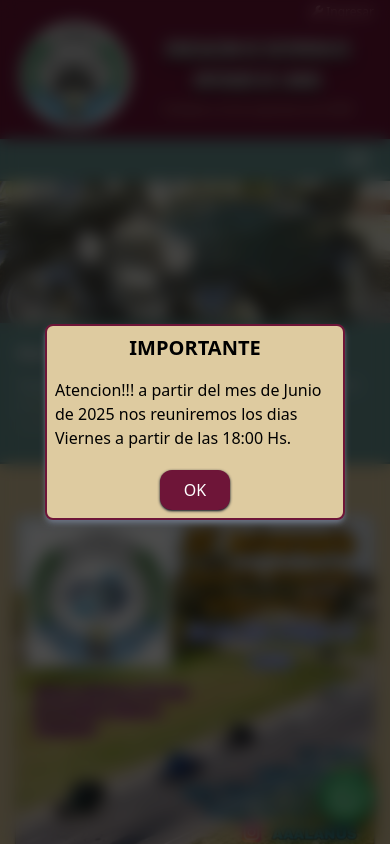
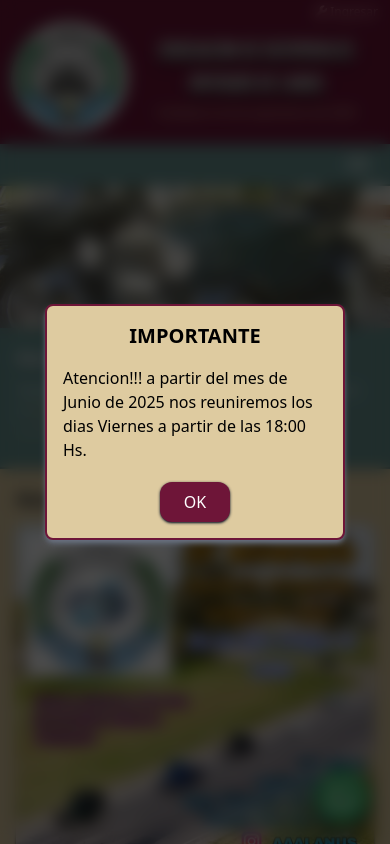
Before and after one commit to vdelaconcep/AAAL-beta, a React (Vite) app: page / in a window 390 px wide. Shown: the top 844 px of the page. Built offline with nearby package versions, Linux system fonts and the light colour scheme.

Commit message:
Trabajando en versión para móvil

```diff
--- a/src/components/botones/whatsapp.jsx
+++ b/src/components/botones/whatsapp.jsx
@@ -41,7 +41,7 @@ const Whatsapp = () => {
     return (
         <section>
             <button
-                className="fixed bottom-5 right-4 bg-[#36BB68] text-white px-3 pt-[10px] pb-[7px] rounded-full shadow-md shadow-gray-900 z-40 cursor-pointer transition-transform duration-300 ease-in-out hover:scale-108"
+                className="fixed bottom-5 right-5 bg-[#36BB68] text-white px-3 pt-[10px] pb-[7px] rounded-full shadow-md shadow-gray-900 z-40 cursor-pointer transition-transform duration-300 ease-in-out hover:scale-108"
                 title="Contactar por whatsapp"
                 ref={btnRef}
                 onClick={() => setMostrarContactos(true)}>
@@ -50,7 +50,7 @@ const Whatsapp = () => {
             {mostrarContactos &&
                 <div className='fixed inset-0 bg-black/70 backdrop-blur-sm z-60 flex items-center justify-center'>
                     <motion.div
-                        className="bg-[#DECBA0] border-2 border-[#6E1538] mx-2 px-2 md:px-6 rounded-lg shadow-md shadow-gray-500 max-w-[300px] md:max-w-md mx-auto relative"
+                        className="bg-[#DECBA0] border-2 border-[#6E1538] px-2 md:px-6 rounded-lg shadow-md shadow-gray-500 max-w-[300px] md:max-w-md mx-auto relative"
                         ref={modalRef}
                         initial={{ scale: 0.8 }}
                         animate={{ scale: 1, transition: { duration: 0.4 } }}>
--- a/src/components/footer.jsx
+++ b/src/components/footer.jsx
@@ -1,8 +1,8 @@
 const Footer = () => {
     return (
-        <footer className="bg-black px-4 pt-5 pb-2">
+        <footer className="bg-black px-4 pt-6 pb-2">
             <a className="text-white text-[17px] border-[1px] border-gray-500 rounded-md p-1 px-2" href="https://www.instagram.com/aaalanus?igsh=dmhzeG5pZ2NuMHVt" title='Ir a página de Instagram de AAAL' target="_blank" rel="noopener noreferrer"><i className="fa-brands fa-instagram bg-gradient-to-tr from-[#F57621] via-[#F41267] to-[#7C32A9] font-extrabold text-transparent bg-clip-text"></i> Seguinos en Instagram</a>
-            <p className="text-gray-400 text-[14px] mt-5">Sitio web desarrollado por <span className="font-bold">DLC</span> <i className="fa-solid fa-crow"></i></p>
+            <p className="text-gray-500 text-[14px] mt-5">Sitio web desarrollado por <span className="font-bold">DLC</span> <i className="fa-solid fa-crow"></i></p>
         </footer>
     )
 };
--- a/src/components/header.jsx
+++ b/src/components/header.jsx
@@ -5,11 +5,11 @@ import { Link } from "react-router-dom";
 const Header = () => {
 
     // Tamaño de letra del título (responsive)
-    const textoTitulo = 'text-[19px] sm:text-4xl md:text-5xl xl:text-[3.5rem]'
-    const primeraLetraTitulo = 'text-[21px] sm:text-[2.5rem] md:text-[3.25rem] xl:text-[3.75rem]'
+    const textoTitulo = 'text-[20px] sm:text-4xl md:text-5xl xl:text-[3.5rem]'
+    const primeraLetraTitulo = 'text-[22px] sm:text-[2.5rem] md:text-[3.25rem] xl:text-[3.75rem]'
 
     return (
-        <header className='fondo-granate px-4 pb-2'>
+        <header className='fondo-granate pl-2 pr-3 pb-2'>
             <Login />
             <div className='flex text-white justify-center'>
                 <article className='flex justify-center w-1/3 md:w-1/4 mr-1'>
@@ -18,11 +18,11 @@ const Header = () => {
                     </Link>
                 </article>
 
-                <section className='flex flex-col items-center justify-center text-center w-2/3 md:w-3/4 ml-1'>
+                <section className='flex flex-col items-center justify-center text-center w-2/3 md:w-3/4'>
                     <h2 className={`${textoTitulo} font-medium mrAlex text-shadow-lg text-shadow-black`}>
                         <span className={primeraLetraTitulo}>A</span>SOCIACION DE <span className={primeraLetraTitulo}>A</span>UTOMOVILES <span className={primeraLetraTitulo}>A</span>NTIGUOS DE <span className={primeraLetraTitulo}>L</span>ANUS
                     </h2>
-                    <h5 className='text-center italic text-[11.3px] sm:text-sm md:text-md lg:text-lg mt-1 texto-crema'>Fundada el 24 de septiembre del 2000</h5>
+                    <h5 className='text-center italic text-[11.8px] sm:text-sm md:text-md lg:text-lg mt-1 texto-crema'>Fundada el 24 de septiembre del 2000</h5>
                 </section>
             </div>
         </header>
--- a/src/components/notificaciones/importante.jsx
+++ b/src/components/notificaciones/importante.jsx
@@ -5,7 +5,7 @@ const Importante = ({ mensaje, setAbrirModal }) => {
     return (
         <article className='fixed inset-0 bg-black/70 backdrop-blur-sm z-50 flex items-center justify-center'>
 
-            <motion.div className="bg-[#DECBA0] border-2 border-[#6E1538] p-2 md:p-6 rounded-lg shadow-md shadow-gray-500 max-w-[300px] md:max-w-md mx-auto relative"
+            <motion.div className="bg-[#DECBA0] border-2 border-[#6E1538] p-4 md:p-6 rounded-lg shadow-md shadow-gray-500 max-w-[300px] md:max-w-md mx-auto relative"
                 initial={{ scale: 0.8 }}
                 animate={{ scale: 1, transition: {duration: 0.4} }}
             >
--- a/src/components/novedadesPrincipal.jsx
+++ b/src/components/novedadesPrincipal.jsx
@@ -5,21 +5,22 @@ import { motion } from "framer-motion";
 const NovedadesPrincipal = () => {
     return (
         <section className="bg-[#DECBA0] border-b-[2px] border-b-[#bdad89] w-full pt-1 md:pt-3 pb-4 md:pb-5">
+
+            <h1 className="pl-4 mb-3 md:mb-5 pt-3 md:pt-4 font-bold text-lg md:text-xl italic text-gray-900">Novedades</h1>
+            <article className="flex flex-col items-center px-4">
                 <motion.div
                     initial={{ y: 30, opacity: 0 }}
                     transition={{ duration: 0.8 }}
                     whileInView={{ y: 0, opacity: 1 }}
-                viewport={{ once: true, amount: 0.2 }}
-                className='flex flex-col items-center justify-center'>
-                <h1 className="pl-4 mb-2 md:mb-5 pt-3 md:pt-4 font-bold text-lg md:text-xl italic text-gray-900">Novedades</h1>
-                <article className="flex flex-col items-center px-4">
+                    viewport={{ once: true, amount: 0.2 }}>
                     <img src={aniversario} alt="25 aniversario" className="w-full md:w-100 rounded-lg shadow-sm shadow-gray-900" />
+                </motion.div>
                 <BotonPrimario
                     tipo='button'
                     texto='ver más'
                     clase='px-5 mt-4' />
             </article>
-            </motion.div>
+
         </section>
     )
 };
--- a/src/components/ubicacion.jsx
+++ b/src/components/ubicacion.jsx
@@ -3,17 +3,18 @@ import { motion } from "framer-motion";
 const Ubicacion = () => {
     return (
         <section className="fondo-verde borde-inferior-verde-oscuro w-full pt-1 md:pt-3 pb-4 md:pb-5">
+            <h1 className="pl-4 mb-3 md:mb-5 pt-3 md:pt-4 font-bold text-lg md:text-xl italic text-gray-900">Dónde estamos</h1>
+            <article className="px-4 flex flex-col items-center">
+                <p className="text-sm mb-2">Nuestra sede se encuentra en la <span className="font-bold">Avenida Viamonte 2615</span> (Frente al Parque Gral. San Martin) en Lanús Oeste, Provincia de Buenos Aires</p>
                 <motion.div
                     initial={{ y: 30, opacity: 0 }}
                     transition={{ duration: 0.8 }}
                     whileInView={{ y: 0, opacity: 1 }}
                     viewport={{ once: true, amount: 0.2 }}
                 >
-                <h1 className="pl-4 mb-3 md:mb-5 pt-3 md:pt-4 font-bold text-lg md:text-xl italic text-white text-shadow-gray-900 text-shadow-2xs">Dónde estamos</h1>
-                <article className="px-4 flex justify-center">
                     <iframe src="https://www.google.com/maps/embed?pb=!1m18!1m12!1m3!1d3280.7535495728057!2d-58.4176390334281!3d-34.68616902118912!2m3!1f0!2f0!3f0!3m2!1i1024!2i768!4f13.1!3m3!1m2!1s0x95bccc60204be501%3A0xb24f60cfb640a203!2sViamonte%202615%2C%20B1824%20Valent%C3%ADn%20Alsina%2C%20Provincia%20de%20Buenos%20Aires!5e0!3m2!1ses!2sar!4v1756140255680!5m2!1ses!2sar" className="rounded-lg h-[200px] w-full md:w-100 shadow-sm shadow-gray-900" loading="lazy" referrerPolicy="no-referrer-when-downgrade"></iframe>
+                </motion.div>
             </article>
-            </motion.div>
         </section>
     )
 };
```
Lines whose indentation alone changed are shown as unchanged.
